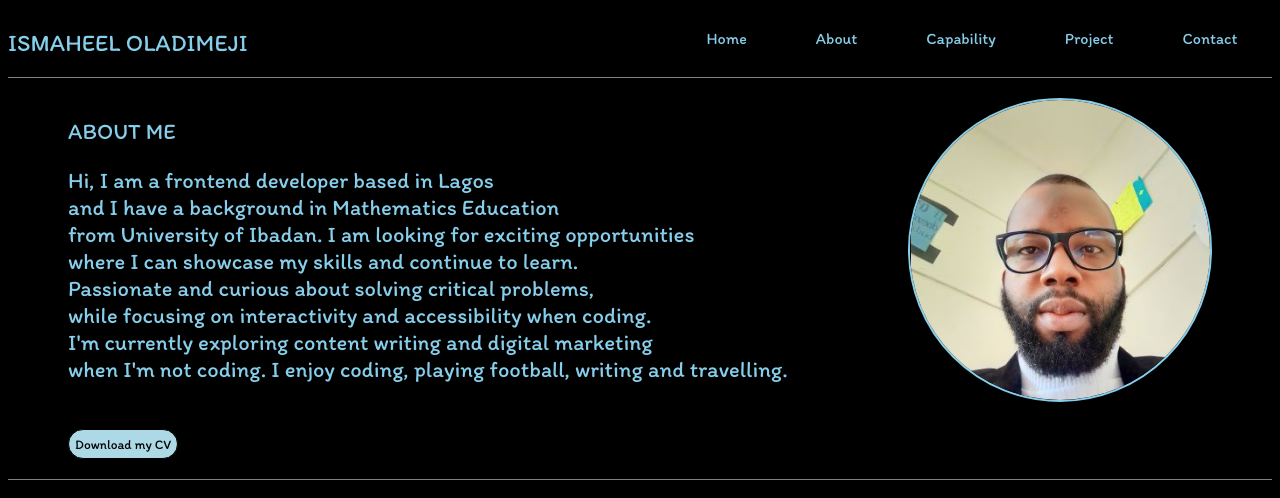
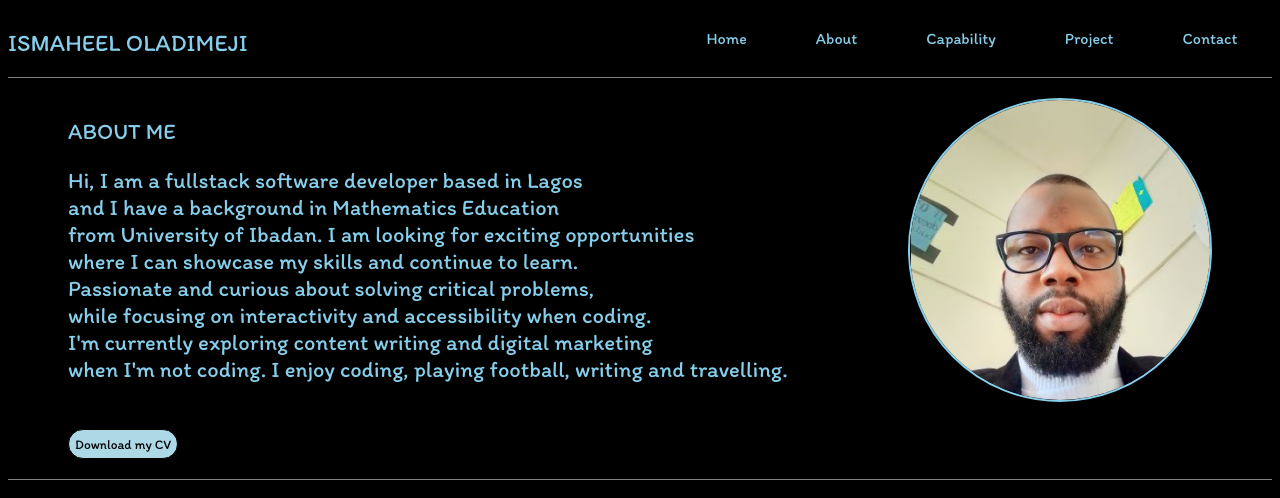
Before and after one commit to oladimeji9987/Portfolio1, a React (Vite) app: page /About in a window 1280 px wide. Shown: the top 498 px of the page. Built offline with nearby package versions, Linux system fonts and the light colour scheme.

Commit message:
new commit

```diff
--- a/src/assets/components/About.jsx
+++ b/src/assets/components/About.jsx
@@ -2,7 +2,7 @@ import Image1 from "./images/Portfolio 2.jpg"
 const About = ()=>{
     return (
         <div className="abt">
-            <div><h3 className="me">ABOUT ME <br /><p>Hi, I am a frontend developer based in Lagos <br />and I have a background in Mathematics Education <br />
+            <div><h3 className="me">ABOUT ME <br /><p>Hi, I am a fullstack software developer based in Lagos <br />and I have a background in Mathematics Education <br />
              from University of Ibadan. I am looking for exciting opportunities <br /> where I can showcase my skills and continue to learn. <br />Passionate and curious about solving critical problems,
              <br />while focusing on interactivity and accessibility when coding.
              <br />I'm currently exploring content writing and digital marketing <br />
--- a/src/index.css
+++ b/src/index.css
@@ -133,7 +133,7 @@
     text-decoration: none;
 }
 
-@media (max-width:550px) {
+/* @media (max-width:550px) {
     .links{
         display: none;
     }
@@ -156,4 +156,4 @@
         }
     }
 
-}
+} */
```
